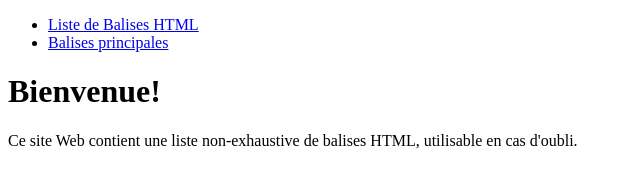
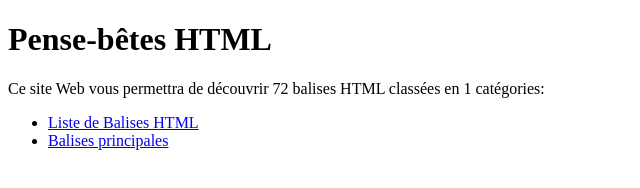
Before and after one commit to jchros/pense-betes-html, a plain HTML site: page index.html in a window 1280 px wide. Shown: the whole page, without its empty margins (0-640 px from the left). Drawn offline with Linux system fonts and the light colour scheme.

Commit message:
Modification légère de la page d'accueil

```diff
--- a/index.html
+++ b/index.html
@@ -5,14 +5,13 @@
     <title>Pense-bêtes HTML</title>
   </head>
   <body>
+    <h1>Pense-bêtes HTML</h1>
+    <p>Ce site Web vous permettra de découvrir 72 balises HTML classées en 1 catégories:</p>
+
     <ul>
       <li><a href="/pages/liste.html">Liste de Balises HTML</li>
       <li><a href="/pages/balises-principales.html">Balises principales</a></li>
     </ul>
 
-    <h1>Bienvenue!</h1>
-
-    <p>Ce site Web contient une liste non-exhaustive de balises HTML, utilisable en cas d'oubli.</p>
-
   </body>
 </html>
```
